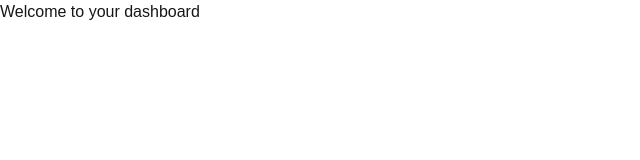
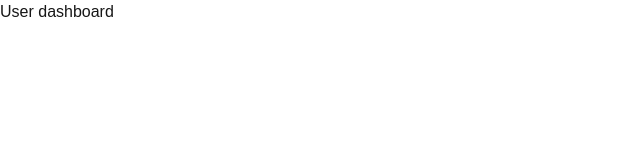
Before and after one commit to tasnimhny/mock-interview-app, a Next.js app: page /dashboard in a window 1280 px wide. Shown: the top 160 px of the page, without its empty margins (0-640 px from the left). Built offline with nearby package versions, Linux system fonts and the light colour scheme.

Commit message:
added different dashboard for user and tutor

```diff
--- a/app/dashboard/page.tsx
+++ b/app/dashboard/page.tsx
@@ -1,3 +1,3 @@
 export default function Dashboard() {
-  return <h1>Welcome to your dashboard</h1>
+  return <h1>User dashboard</h1>
 }
--- /dev/null
+++ b/app/tutor/dashboard/page.tsx
@@ -0,0 +1,3 @@
+export default function TutorDashboard() {
+  return <h1>Tutor Dashboard</h1>
+}
```
